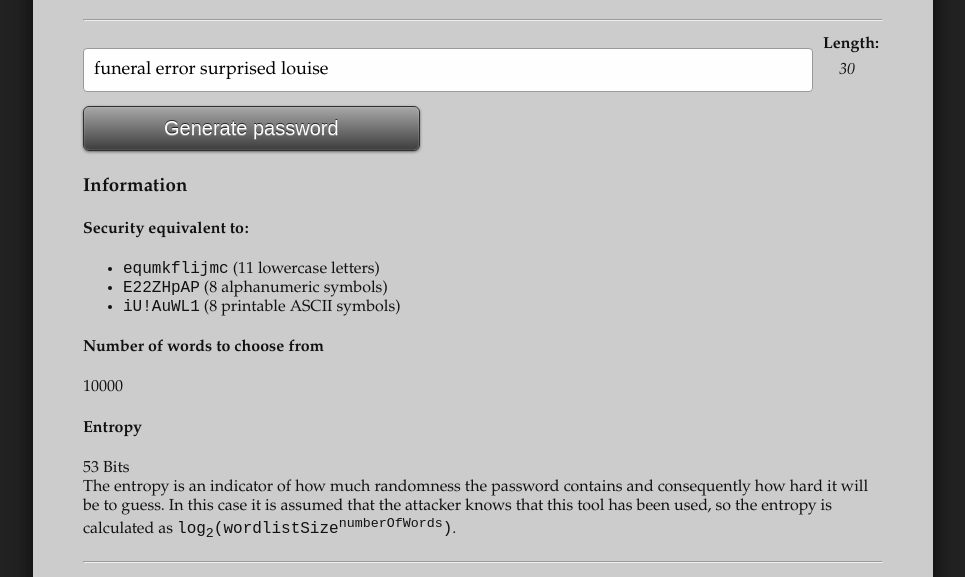
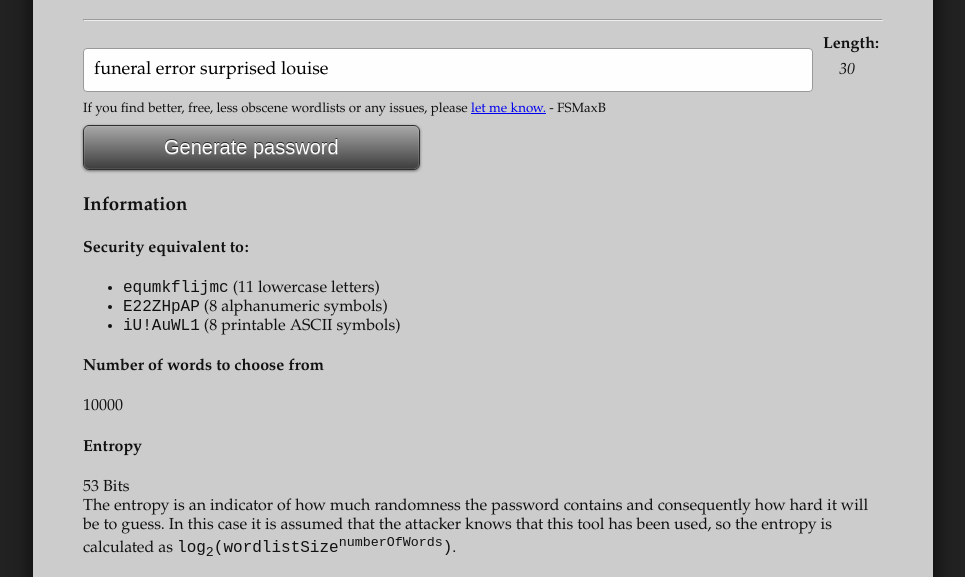
Before and after one commit to FSMaxB/correcthorsebatterystaple, a website: page index.html in a window 1280 px wide. Shown: the part 153-730 px from the top of the page, without its empty margins (157-1122 px from the left). Drawn offline with Linux system fonts and the light colour scheme.

Commit message:
Call for better wordlists.

```diff
--- a/index.html
+++ b/index.html
@@ -34,6 +34,8 @@
 			<div class="field input">
 				<input type="text" id="txt"/><strong>Length:</strong><em>0</em>
 			</div>
+
+			<small>If you find better, free, less obscene wordlists or any issues, please <a href="https://github.com/FSMaxB/correcthorsebatterystaple/issues/new">let me know.</a> - FSMaxB</small>
 
 			<div class="field"><input type="button" id="btn-generate" class="button" value="Generate password"/></div>
 
```
